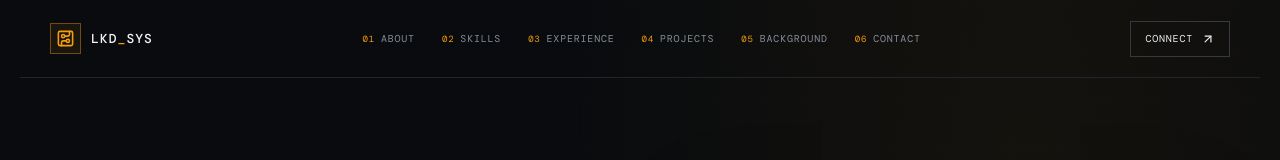
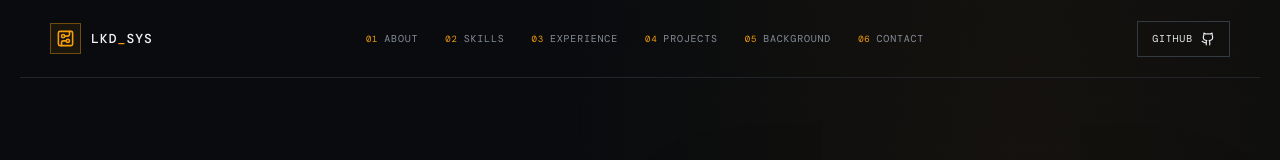
Before and after one commit to tryhard727/allfathergivemesite, a React (Vite) app: page / in a window 1280 px wide. Shown: the top 160 px of the page. Built offline with nearby package versions, Linux system fonts and the light colour scheme.

Commit message:
Replace header connect link with GitHub

```diff
--- a/src/App.tsx
+++ b/src/App.tsx
@@ -20,7 +20,7 @@ export default function App() {
         <nav aria-label="Main navigation">
           {['about','skills','experience','projects','background','contact'].map((item, i) => <a key={item} href={'#'+item}><span className="nav-number">0{i+1}</span>{item}</a>)}
         </nav>
-        <a className="top-cta" href={resumeData.contact.linkedin} target="_blank" rel="noreferrer">Connect <ArrowUpRight size={14}/></a>
+        <a className="top-cta" href={resumeData.contact.github || 'https://github.com/tryhard727'} target="_blank" rel="noreferrer">GitHub <Github size={14}/></a>
       </header>
 
       <section id="home" className="hero">
```
